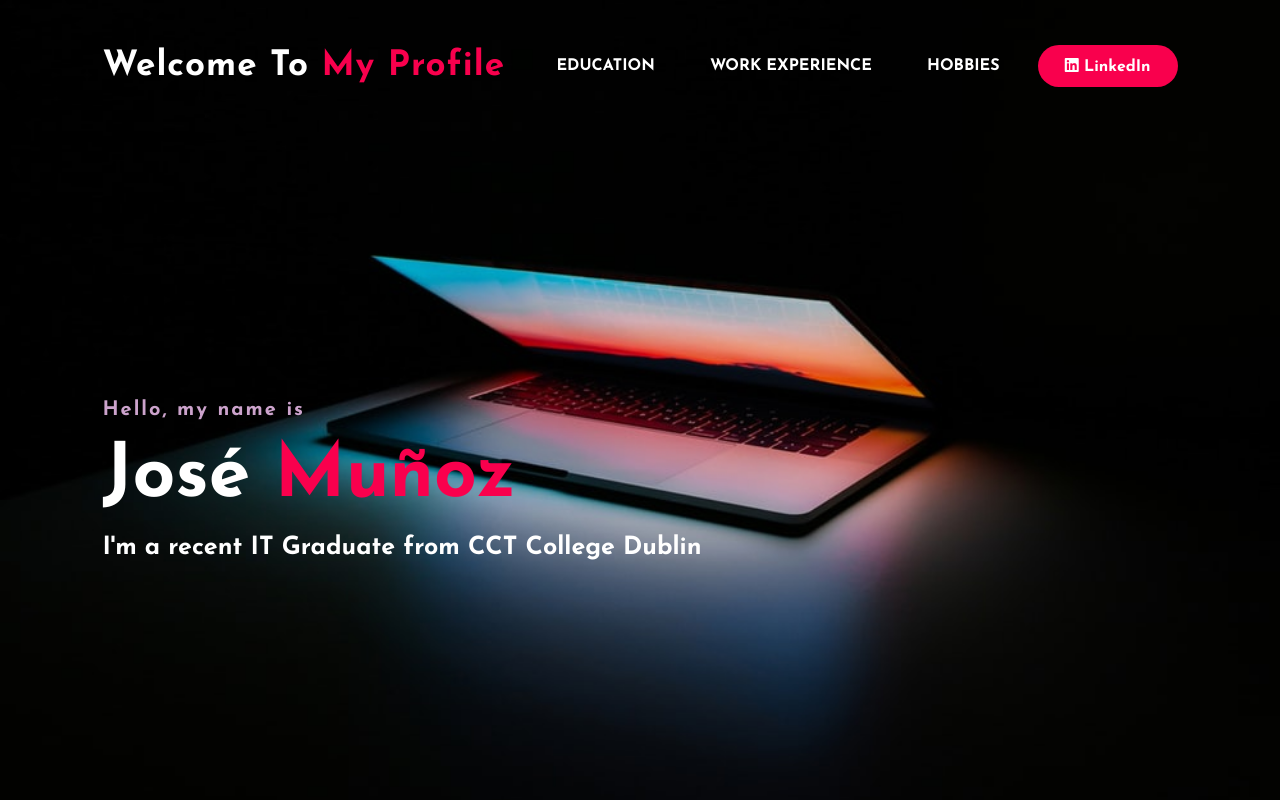
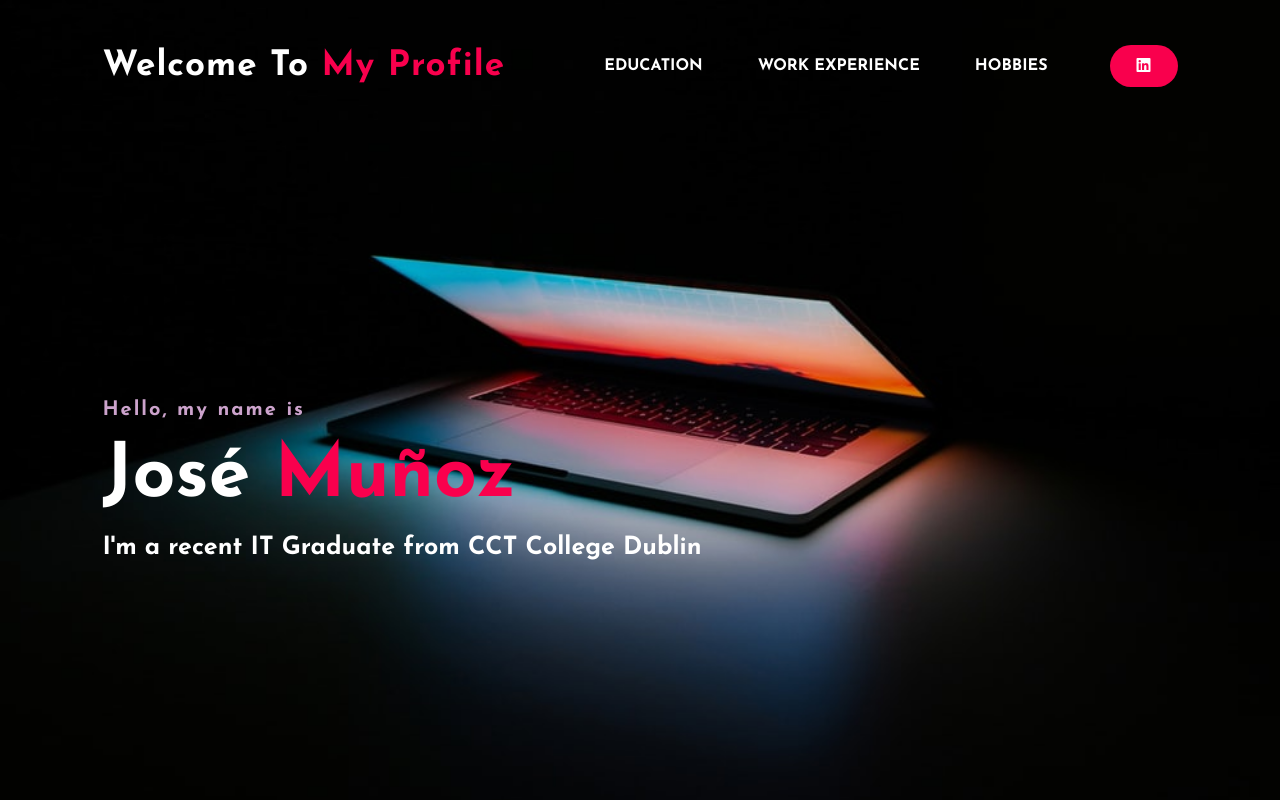
Before and after one commit to JoseMunoz9/PersonalPortfolioWebsite, a plain HTML site: page index.html in a window 1280 px wide. Shown: the top 800 px of the page. Drawn offline with nearby package versions, Linux system fonts and the light colour scheme.

Commit message:
LinkedIn update

```diff
--- a/index.html
+++ b/index.html
@@ -22,7 +22,7 @@
                     <li><a href="workexperience.html">WORK EXPERIENCE</a></li>
                     <li><a href="hobbies.html">HOBBIES</a></li>
                 </ul>
-                <a class="btn" href="https://www.linkedin.com/in/jose-munoz90/"><i class="fa-brands fa-linkedin"></i> LinkedIn</a>
+                <a class="btn" href="https://www.linkedin.com/in/jose-munoz90/"><i class="fa-brands fa-linkedin"></i></a>
             </nav>
         </div>
 
```
